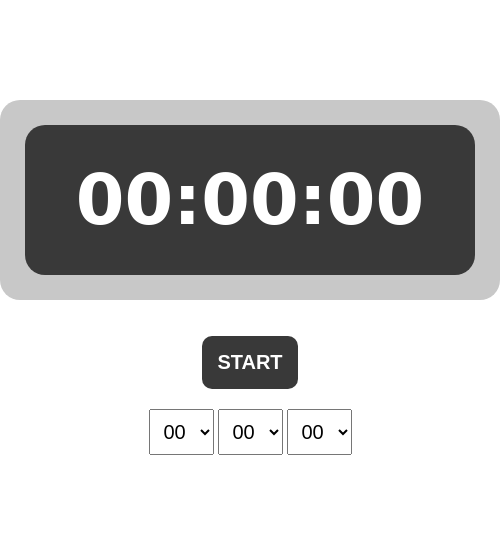
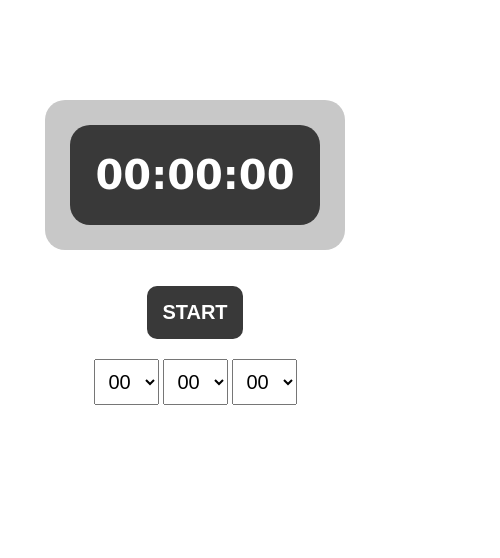
Before and after one commit to MilosM00/timer, a plain HTML site: page index.html in a window 390 px wide. Shown: the whole page, 500 px wide, since content can reach past the window. Drawn offline with Linux system fonts and the light colour scheme; a web font is replaced by a local one.

Commit message:
css updated

```diff
--- a/style.css
+++ b/style.css
@@ -60,3 +60,19 @@
     padding: 10px;
     font-size: 20px;
 }
+
+@media (max-width: 500px) {
+    .white-timer{
+        width: 300px;
+        height: 150px;
+    }
+
+    .display-timer{
+        width: 250px;
+        height: 100px;
+    }
+
+    .timer{
+        font-size: 40px;
+    }
+}
```
